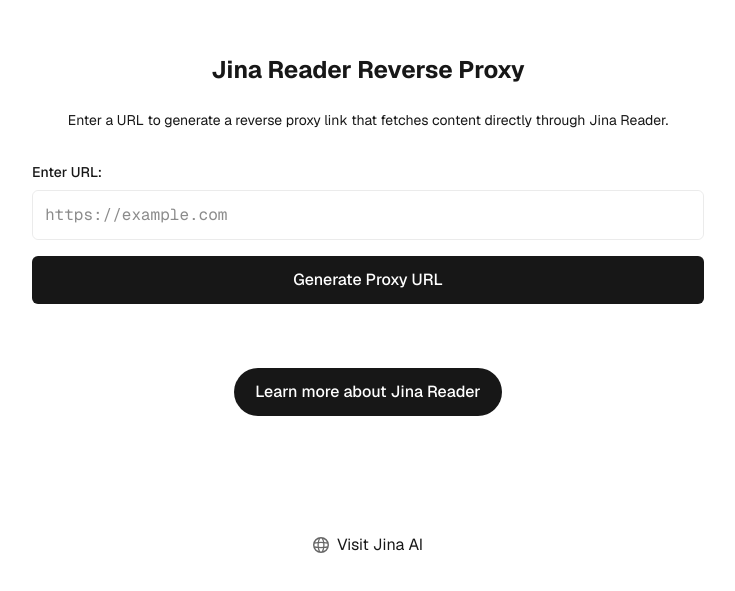
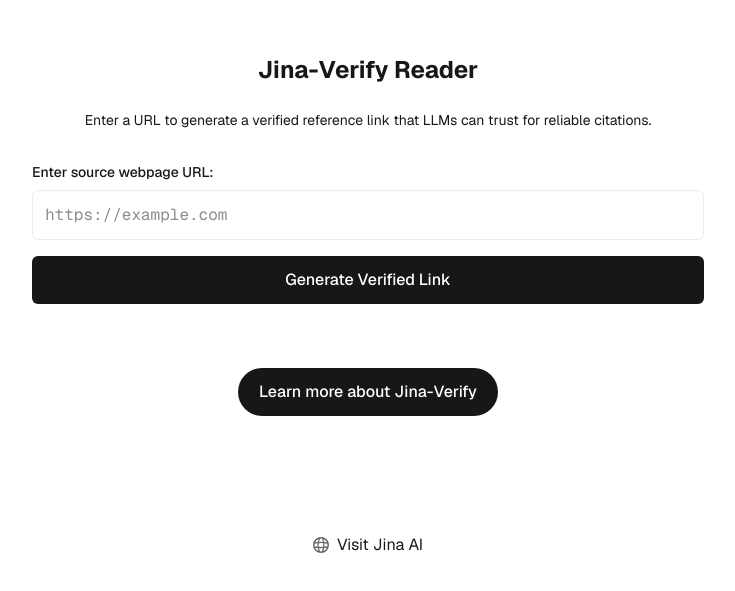
Before and after one commit to Slyracoon23/jina-verify, a Next.js app: page / in a window 1280 px wide. Shown: the part 165-756 px from the top of the page, without its empty margins (272-1007 px from the left). Built offline with nearby package versions, Linux system fonts and the light colour scheme.

Commit message:
Update proxy URL generation in JinaProxyForm; modify the URL format to remove the 'proxy' segment, aligning with Jina's URL structure for improved consistency and clarity.

```diff
--- a/src/app/layout.tsx
+++ b/src/app/layout.tsx
@@ -13,8 +13,8 @@
 });
 
 export const metadata: Metadata = {
-  title: "Jina Reader Reverse Proxy",
-  description: "Serve web content through a Jina Reader reverse proxy",
+  title: "Jina-Verify Reader",
+  description: "Generate validated web reference links for reliable LLM citations",
 };
 
 export default function RootLayout({
--- a/src/app/page.tsx
+++ b/src/app/page.tsx
@@ -8,9 +8,9 @@
     <div className="grid grid-rows-[20px_1fr_20px] items-center justify-items-center min-h-screen p-8 pb-20 gap-16 sm:p-20 font-[family-name:var(--font-geist-sans)]">
       <main className="flex flex-col gap-[32px] row-start-2 items-center w-full max-w-2xl">
         <div className="flex flex-col items-center gap-4 w-full">
-          <h1 className="text-2xl font-bold mb-2">Jina Reader Reverse Proxy</h1>
+          <h1 className="text-2xl font-bold mb-2">Jina-Verify Reader</h1>
           <p className="text-center mb-4 text-sm">
-            Enter a URL to generate a reverse proxy link that fetches content directly through Jina Reader.
+            Enter a URL to generate a verified reference link that LLMs can trust for reliable citations.
           </p>
 
           <div className="w-full">
@@ -25,7 +25,7 @@
             target="_blank"
             rel="noopener noreferrer"
           >
-            Learn more about Jina Reader
+            Learn more about Jina-Verify
           </a>
         </div>
       </main>
@@ -64,9 +64,7 @@
       new URL(url);
 
       // Generate a Jina-style URL format where we add the URL directly to the path
-      // This will make it look like Jina's format (r.jina.ai/https://example.com)
-      // rather than using query parameters
-      const fullProxyUrl = `${window.location.origin}/proxy/${url}`;
+      const fullProxyUrl = `${window.location.origin}/${url}`;
 
       setProxyUrl(fullProxyUrl);
     } catch {
@@ -90,7 +88,7 @@
       <form onSubmit={handleSubmit} className="flex flex-col gap-4 w-full">
         <div className="flex flex-col w-full">
           <label htmlFor="url-input" className="mb-2 text-sm font-medium">
-            Enter URL:
+            Enter source webpage URL:
           </label>
           <input
             id="url-input"
@@ -107,14 +105,14 @@
           type="submit"
           className="rounded-md border border-solid border-transparent transition-colors flex items-center justify-center bg-foreground text-background gap-2 hover:bg-[#383838] dark:hover:bg-[#ccc] font-medium text-sm sm:text-base h-10 sm:h-12 px-4 sm:px-5 w-full"
         >
-          Generate Proxy URL
+          Generate Verified Link
         </button>
       </form>
 
       {proxyUrl && (
         <div className="mt-6 p-4 border border-solid border-black/[.08] dark:border-white/[.145] rounded-md bg-black/[.03] dark:bg-white/[.03]">
           <div className="flex justify-between items-center mb-2">
-            <p className="text-sm font-medium">Your Proxy URL:</p>
+            <p className="text-sm font-medium">Your Verified Citation Link:</p>
             <button
               onClick={copyToClipboard}
               className="text-xs py-1 px-2 rounded-md bg-foreground/10 hover:bg-foreground/20 transition-colors"
@@ -124,7 +122,7 @@
           </div>
           <div className="overflow-x-auto">
             <p className="text-sm break-all font-[family-name:var(--font-geist-mono)] text-gray-600 dark:text-gray-400 mb-2">
-              This URL will serve content from Jina Reader directly through your proxy
+              This trusted link can be used by LLMs for accurate and verifiable web page citations
             </p>
             <a
               href={proxyUrl}
```
